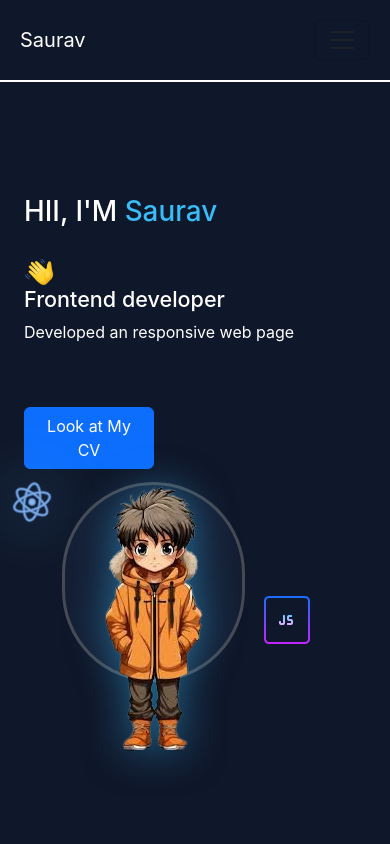
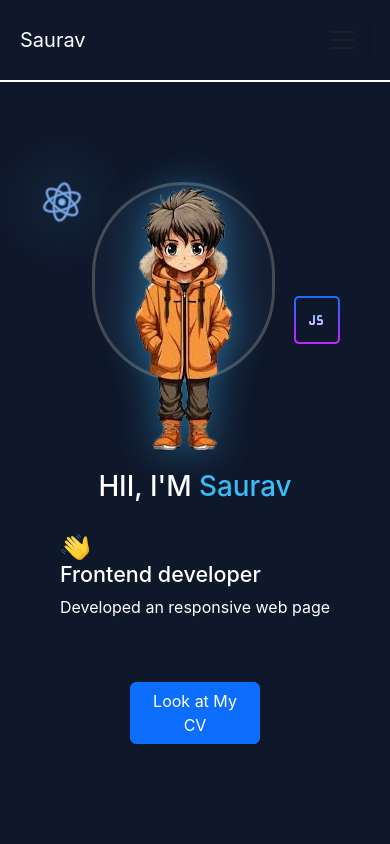
Before and after one commit to Saurav-911/Main-portfoliyo, a React (Create React App) app: page / in a window 390 px wide. Shown: the top 844 px of the page. Built offline with nearby package versions, Linux system fonts and the light colour scheme.

Commit message:
fixing the bugs :(

```diff
--- a/src/App.css
+++ b/src/App.css
@@ -9,3 +9,23 @@ body{
     transform: rotate(360deg);
   }
 }
+
+
+@media (max-width: 991.5px) {
+  #haha> div:nth-child(2) {
+    order: -1;
+  }
+}
+
+@media (max-width: 991.5px) {
+  #change> div:nth-child(2) {
+    order: -1;
+  }
+}
+
+@media (max-width: 991.5px){
+  #center{
+    display: flex;
+    align-items: center;
+  }
+}
--- a/src/Components/Education.js
+++ b/src/Components/Education.js
@@ -38,15 +38,16 @@ export default function Education(props) {
         <p  >GPA: 3.70 </p></div>
        </div>
 
-       <div style={{display:"grid",gridTemplateColumns:"repeat(auto-fit,minmax(350px,1fr))",gap:"20px",justifyContent:"center",alignContent:"center"}}>
-       <div className='container' style={{display:"flex",justifyContent:"center",alignItems:"center"}}>
-       <img onClick={kmc} src="https://kmcen.edu.np/wp-content/uploads/2023/09/kmc-college-300x192.png" alt="logo" style={{height:"150px",cursor:"pointer"}}/>
-       </div>
-       <div className="container" style={{height:"auto",background:"#1E293B",backgroundImage:`linear-gradient(to right,${`${props.mode==="dark"?"#0F172A,#1E293B,#0F172A":"#f5f5f5,white,#f5f5f5"}`})`,borderRadius: "10px",display:"flex",alignItems:"start",justifyContent:"center",flexDirection:"column"}}>
+       <div id="change" style={{display:"grid",gridTemplateColumns:"repeat(auto-fit,minmax(350px,1fr))",gap:"20px",justifyContent:"center",alignContent:"center"}}>
+        <div className="container" style={{height:"auto",background:"#1E293B",backgroundImage:`linear-gradient(to right,${`${props.mode==="dark"?"#0F172A,#1E293B,#0F172A":"#f5f5f5,white,#f5f5f5"}`})`,borderRadius: "10px",display:"flex",alignItems:"start",justifyContent:"center",flexDirection:"column"}}>
         <div  style={{display:"grid",gridTemplateColumns:"5fr 1fr"}}>
         <h3 onClick={kmc} style={{cursor:"pointer"}}>KATHMANDU MODEL SECONDARY SCHOOL (Bagbazar)</h3>
         <p >2021–2023  </p></div>
         <p  >GPA: 3.62 </p></div>
+       <div className='container' style={{display:"flex",justifyContent:"center",alignItems:"center"}}>
+       <img onClick={kmc} src="https://kmcen.edu.np/wp-content/uploads/2023/09/kmc-college-300x192.png" alt="logo" style={{height:"150px",cursor:"pointer"}}/>
+       </div>
+
        </div>
         <div style={{display:"grid",gridTemplateColumns:"repeat(auto-fit,minmax(350px,1fr))",gap:"20px",justifyContent:"center",alignContent:"center"}}>
        <div className='container' style={{display:"flex",justifyContent:"center",alignItems:"center"}}>
--- a/src/Components/Home.js
+++ b/src/Components/Home.js
@@ -8,12 +8,15 @@ export default function Home(props) {
 
   const handlecv=()=>{
     window.open("https://drive.google.com/file/d/1qqArwZb1Ioj8O-zF5OLd_xye7qZHOMVi/view?usp=sharing", "_blank", "noopener,noreferrer");
+
   }
+
+
   return (
   //Main  container
-    <div className="container" style={{display:"grid",gridTemplateColumns:"repeat(auto-fit,minmax(350px,1fr))",color:`${props.mode==="dark"?"white":"#0F172A"}`,height:"auto",paddingBottom:100,paddingTop:100}}>
+    <div className="container" id="haha" style={{display:"grid",gridTemplateColumns:"repeat(auto-fit,minmax(350px,1fr))",color:`${props.mode==="dark"?"white":"#0F172A"}`,height:"auto",paddingBottom:100,paddingTop:100 }}>
     {/*secondary 1st container*/ }
-      <div className="container"style={{display:"flex",flexDirection:"column",alignItems:"start",justifyContent:"center",height:"300px",gap:"20px",flexShrink:"0"}}>
+      <div className="container" id="center" style={{display:"flex",flexDirection:"column",justifyContent:"center",height:"300px",gap:"20px",flexShrink:"0"}}>
 
        <h1>HII, I'M <span style={{color:"#38BDF8"}}>Saurav</span></h1>
        <div style={{flexGrow:".5"}}>
@@ -24,7 +27,7 @@ export default function Home(props) {
        <button className='btn btn-primary' style={{width:"130px"}} onClick={handlecv}>Look at My CV </button>
        </div>
        {/*secondary 2nd container*/ }
-     <div style={{display:"flex",justifyContent:"start",alignItems:"center",gap:"10px",flexwrap:"wrap"}}>
+     <div style={{display:"flex",justifyContent:"center",alignItems:"center",gap:"10px",flexwrap:"wrap"}}>
       <img src={react} alt="" className="img" style={{alignSelf:"flex-start",filter:"drop-shadow(0px 0px 30px rgba(56,189,248,0.5))",animation:"spin 4s linear infinite"}}/>
 
       <div style={{display:"grid"}}>
```
